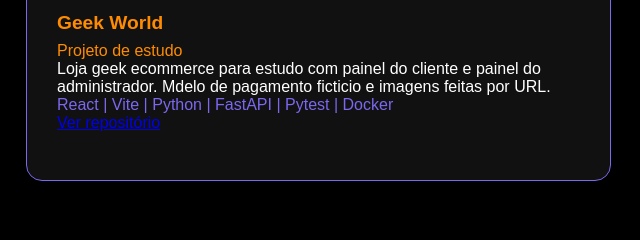
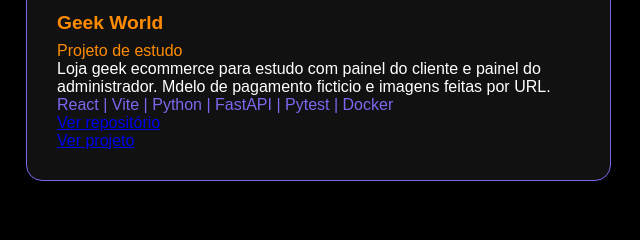
Before and after one commit to devlavin/meuportfolio, a plain HTML site: page index.html in a window 1280 px wide. Shown: the part 2380-2620 px from the top of the page, 629-1269 px from the left. Drawn offline with Linux system fonts and the light colour scheme; a web font is replaced by a local one.

Commit message:
link geek world

```diff
--- a/index.html
+++ b/index.html
@@ -336,6 +336,16 @@
                     Ver repositório
                   </a>
                 </div>
+                <div class="project-actions">
+                  <a
+                    href="https://loja-geek-phi.vercel.app/"
+                    target="_blank"
+                    rel="noopener noreferrer"
+                    onclick="event.stopPropagation()"
+                  >
+                    Ver projeto
+                  </a>
+                </div>
               </div>
             </article>
 
```
